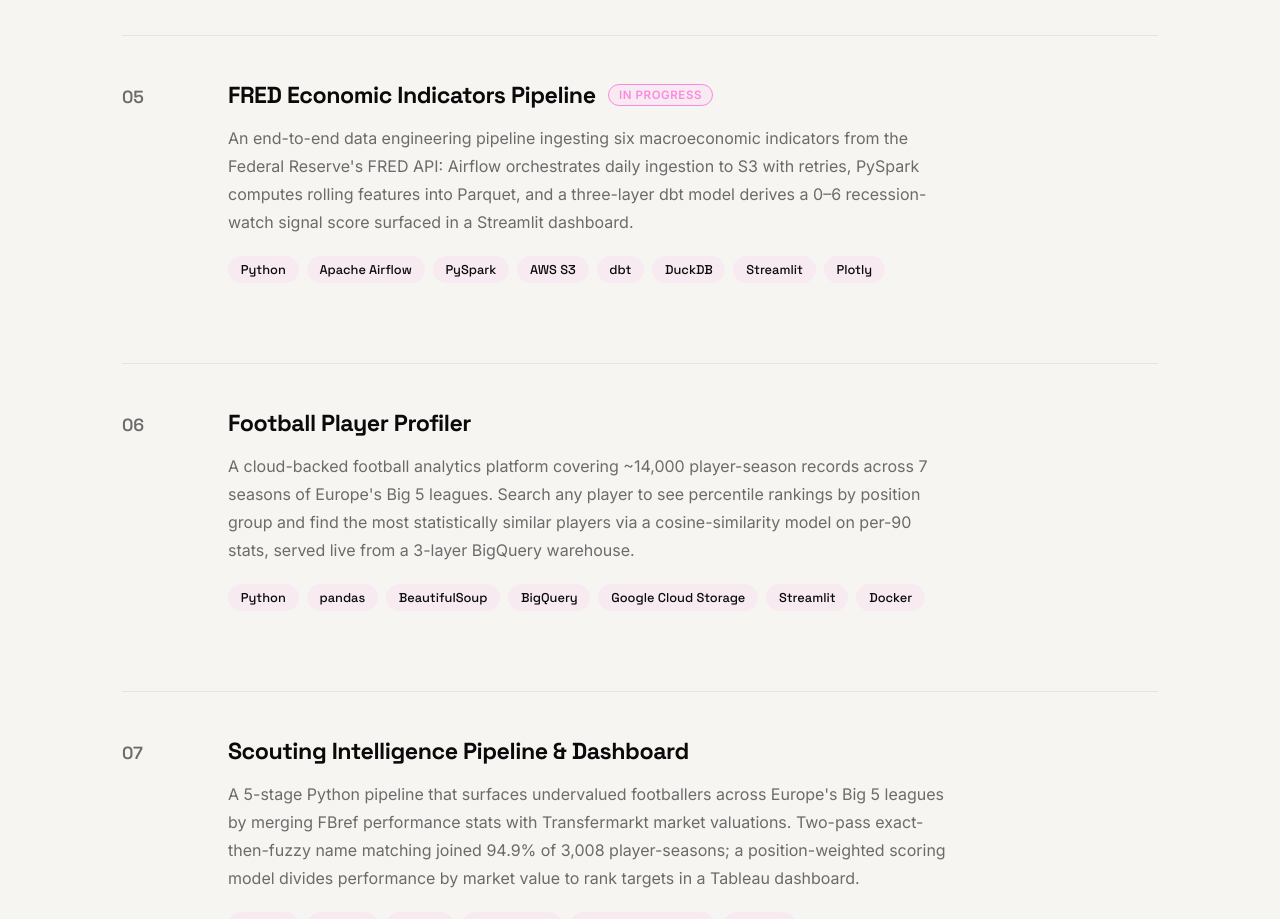
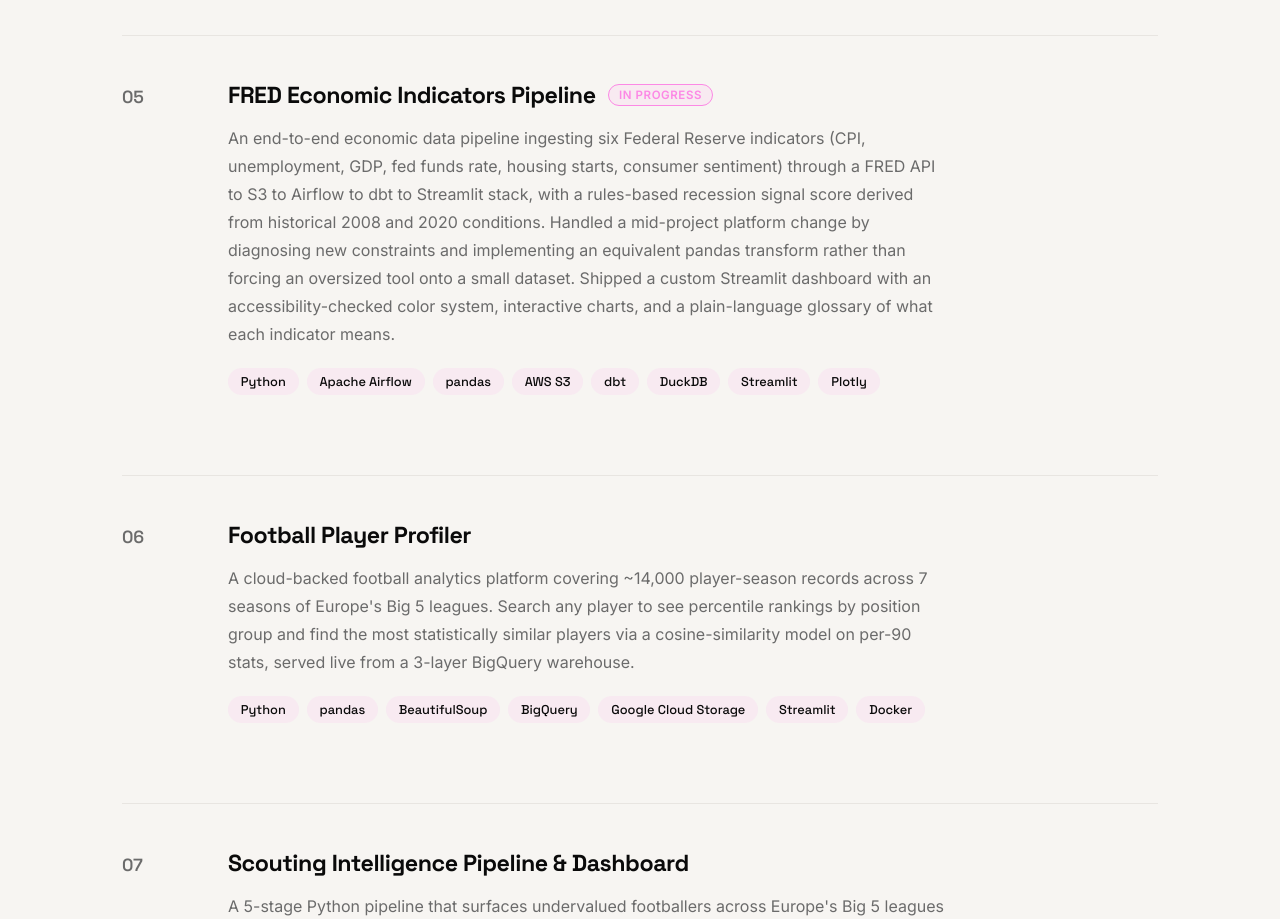
Before and after one commit to Ajaiah-D/Ajaiah-D.github.io, a React (Create React App) app: page / in a window 1280 px wide. Shown: the part 2320-3239 px from the top of the page. Built offline with nearby package versions, Linux system fonts and the light colour scheme; some icons are missing.

Commit message:
Update FRED pipeline description and resume
Swap PySpark for pandas in the FRED project write-up since Databricks
free-tier all-purpose clusters were retired mid-project and a pandas
transform was substituted instead. Also refresh resume PDF.

```diff
--- a/src/portfolio.js
+++ b/src/portfolio.js
@@ -49,8 +49,8 @@ export const projects = [
   {
     name: 'FRED Economic Indicators Pipeline',
     description:
-      'An end-to-end data engineering pipeline ingesting six macroeconomic indicators from the Federal Reserve\'s FRED API: Airflow orchestrates daily ingestion to S3 with retries, PySpark computes rolling features into Parquet, and a three-layer dbt model derives a 0–6 recession-watch signal score surfaced in a Streamlit dashboard.',
-    stack: ['Python', 'Apache Airflow', 'PySpark', 'AWS S3', 'dbt', 'DuckDB', 'Streamlit', 'Plotly'],
+      'An end-to-end economic data pipeline ingesting six Federal Reserve indicators (CPI, unemployment, GDP, fed funds rate, housing starts, consumer sentiment) through a FRED API to S3 to Airflow to dbt to Streamlit stack, with a rules-based recession signal score derived from historical 2008 and 2020 conditions. Handled a mid-project platform change by diagnosing new constraints and implementing an equivalent pandas transform rather than forcing an oversized tool onto a small dataset. Shipped a custom Streamlit dashboard with an accessibility-checked color system, interactive charts, and a plain-language glossary of what each indicator means.',
+    stack: ['Python', 'Apache Airflow', 'pandas', 'AWS S3', 'dbt', 'DuckDB', 'Streamlit', 'Plotly'],
     sourceCode: 'https://github.com/Ajaiah-D/Economic-Indicators-Pipeline',
     livePreview: null,
     inProgress: true
```
Also changed, not shown: 1 other file (tests, documents, lock files or other folders).
